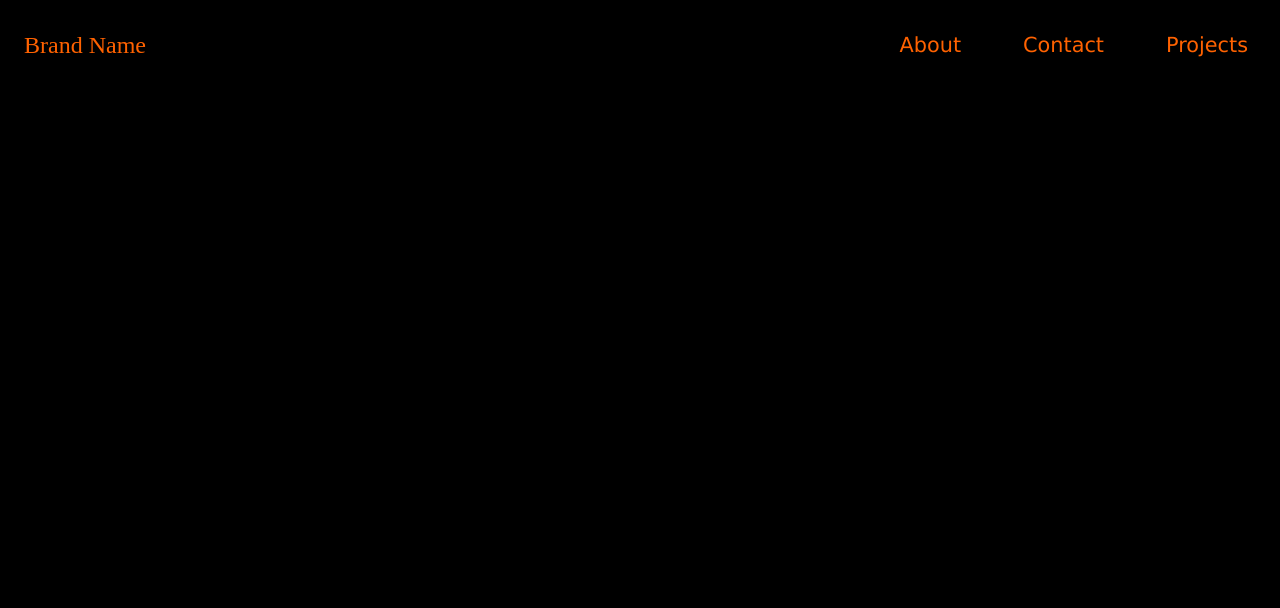
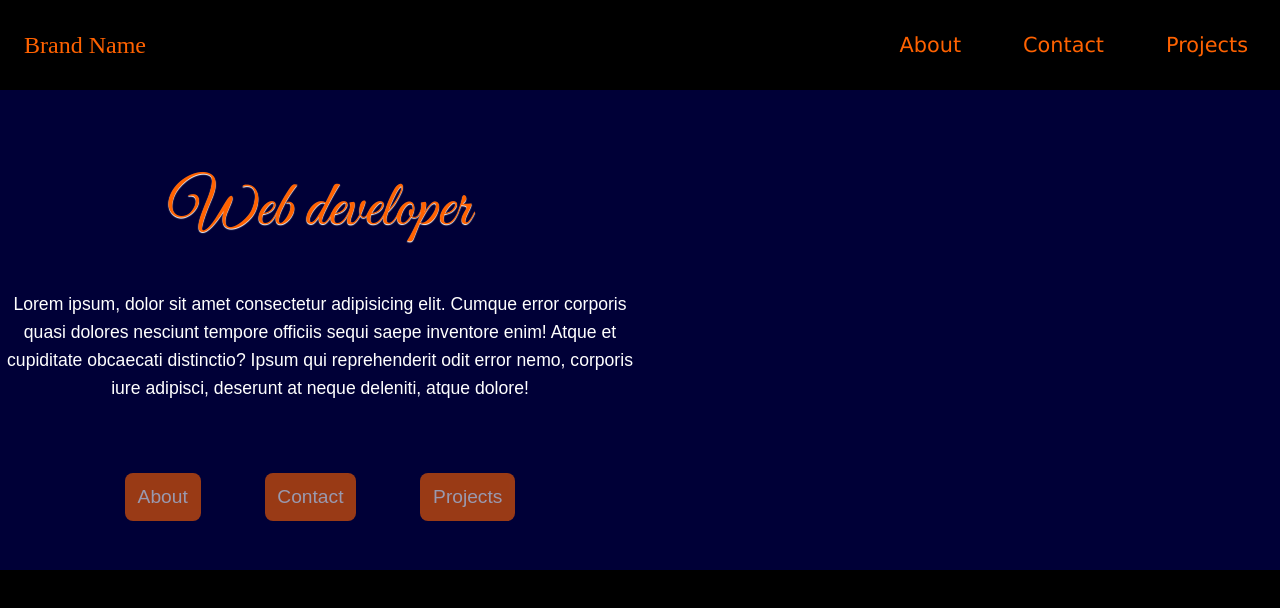
Before and after one commit to Bianchi446/Animated-website, a website: page index.html in a window 1280 px wide. Drawn offline with Linux system fonts and the light colour scheme; a web font is replaced by a local one.

Commit message:
Landing-page-heading

```diff
--- a/Styles/styles.css
+++ b/Styles/styles.css
@@ -13,22 +13,28 @@ html { font-size: 16px ;}
     --purple: #282162;
     --dark-orange: #ff6200;
     --grey: #848194
+    --animation-delay: 0.5s;
+    --duration: 1000ms;
+    --iterations: 1;
 
 }
+
+::before,
+	::after {
+		box-sizing: border-box;
+	}
+
 
 h1 { color: #fff ; font-family: 'Lato', sans-serif;
     font-weight: 300; line-height: 58px; margin: 0 0 58px; }
 
 
-p { color: #adb7bd; font-family: 'Lucida Sans', Arial, sans-serif;
-    font-size: 16px; line-height: 26px; text-indent: 30px; margin: 0; }
+p { font-family: 'Inder', sans-serif; line-height: 28px; margin-bottom: 15px; color: white; font-size: 1.1rem;}
 
     a { color: #adb7bd; font-family: 'Lucida Sans', Arial, sans-serif;
         font-size: 16px; line-height: 26px; text-indent: 30px; margin: 0; }
 
-        span {
 
-        }
 
 body{
     background-color: black;
@@ -85,6 +91,7 @@ body{
 .navbar-links a:hover {
     color: white;
     transition: color 1s;
+    font-weight: 700 bold;
 }
 
 .toggle-button {
@@ -137,3 +144,85 @@ body{
         display: flex;
     }
 }
+
+/*  LANDING CONFIG */
+
+.landing-page {
+    display: flex;
+    width: 100%;
+    height: 30rem;
+    background : white;
+
+
+}
+
+/*  LANDING HEADINGS */
+
+.landing-page .landing-heading {
+    height: inherit;
+    width: 100%;
+    text-align: center;
+
+    background-color: var(--express);
+
+}
+
+.landing-page .landing-heading h1 {
+    color: var(--dark-orange); font-family: "Great Vibes", cursive; font-size: 4rem; line-height: 160px; font-weight: normal; margin-bottom: 0px; margin-top: 40px; text-align: center; text-shadow: 0 1px 1px #fff;
+}
+
+.landing-btn{
+    display: flex;
+    justify-content: center;
+    align-items: center;
+    width: 100%;
+    height: 10rem;
+}
+
+
+
+.landing-btn > button {
+    background-color: var(--dark-orange);
+  border: none;
+  color: white;
+  padding: 0.8rem;
+  text-align: center;
+  font-size: 1.2rem;
+  margin: 2rem;
+  opacity: 0.6;
+  transition: 0.3s;
+  border-radius: 0.5rem;
+}
+
+@media screen and (max-width : 400px) {
+    .landing-btn > button {
+        color: black;
+        margin-bottom: 6rem;
+    }
+    .landing-heading > p{
+        font-size: 0.5rem;
+    }
+}
+
+@media screen and (max-width : 600px) {
+    .landing-btn > button {
+        color: black;
+        margin-top: -50px;
+    }
+    .landing-heading > p{
+        font-size: 1.3rem;
+    }
+}
+
+.landing-btn > button:hover {
+    opacity: 2;
+}
+
+/* LANDING EFFECT */
+
+.landing-effect {
+    display: flex;
+    justify-content: center;
+    width: 100%;
+    background-color: var(--express);
+}
--- a/index.html
+++ b/index.html
@@ -7,6 +7,13 @@
     <link rel="preconnect" href="https://fonts.googleapis.com">
     <link rel="preconnect" href="https://fonts.gstatic.com" crossorigin>
     <link href="https://fonts.googleapis.com/css2?family=Lato:wght@300&display=swap" rel="stylesheet">
+    <link rel="preconnect" href="https://fonts.googleapis.com">
+<link rel="preconnect" href="https://fonts.gstatic.com" crossorigin>
+<link href="https://fonts.googleapis.com/css2?family=Amiri&family=Dosis:wght@300&family=Great+Vibes&family=Montserrat:ital,wght@1,100&family=Spectral:wght@200&display=swap" rel="stylesheet">
+<link rel="preconnect" href="https://fonts.googleapis.com">
+<link rel="preconnect" href="https://fonts.gstatic.com" crossorigin>
+<link href="https://fonts.googleapis.com/css2?family=Inder&family=Lato:wght@300&display=swap" rel="stylesheet">
+<link rel="stylesheet" href="/Styles/landing.scss">
     <link rel="stylesheet" href="/Styles/styles.css">
 
     <title>Portfolio website</title>
@@ -35,10 +42,20 @@
 
 
 <div class="landing-page">
+
     <div class="landing-heading">
 
+        <h1>Web developer</h1>
+        <p>Lorem ipsum, dolor sit amet consectetur adipisicing elit. Cumque error corporis quasi dolores nesciunt tempore officiis sequi saepe inventore enim! Atque et cupiditate obcaecati distinctio? Ipsum qui reprehenderit odit error nemo, corporis iure adipisci, deserunt at neque deleniti, atque dolore!</p>
+        <div class="landing-btn">
+            <button>About</button>
+            <button>Contact</button>
+            <button>Projects</button>
+        </div>
     </div>
-    <div class="landing-image">
+
+    <div class="landing-effect">
+
 
     </div>
 </div>
```
Also changed, not shown: package.json (added, +22 -0 lines), Assets/6231deaeef87b.jpg (added), Assets/abstract-dark-background-geometric-shapes-black-vector-27402314.jpg (deleted), 1 other file.
